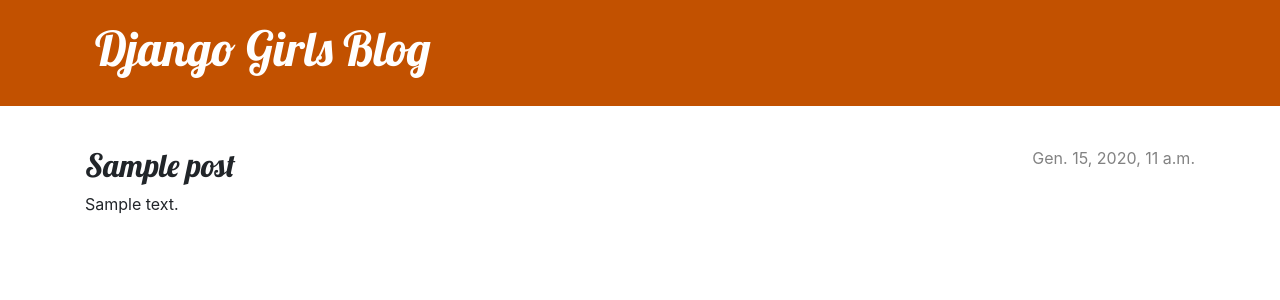
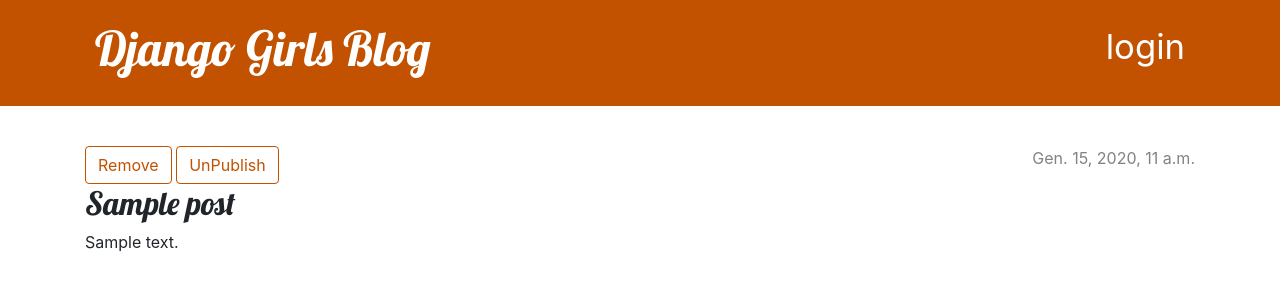
Before and after one commit to DavidGerva/djangotest, a Django app: page /post/1/ in a window 1280 px wide. Shown: the top 300 px of the page. Run offline with Django 3.2, Linux system fonts and the light colour scheme; tables that the repository leaves empty hold one stand-in row (values such as "Sample post").

Commit message:
Add some functions: remove, unpublish

```diff
--- a/blog/models.py
+++ b/blog/models.py
@@ -14,5 +14,9 @@
         self.published_date = timezone.now()
         self.save()
 
+    def unpublish(self):
+        self.published_date = None
+        self.save()
+
     def __str__(self):
         return self.title
--- a/blog/templates/blog/base.html
+++ b/blog/templates/blog/base.html
@@ -14,6 +14,12 @@
                 <a href="{% url 'post_new' %}" class="top-menu">
                     {% include './icons/file-earmark-plus.svg' %}
                 </a>
+                <a href="{% url 'post_draft_list' %}" class="top-menu"><span class="glyphicon glyphicon-edit"></span></a>
+                <p class="top-menu">Hello {{ user.username }}
+                    <small>(<a href="{% url 'logout' %}">Log out</a>)</small>
+                </p>
+            {% else %}
+                <a href="{% url 'login' %}" class="top-menu"><span class="glyphicon glyphicon-lock"></span>login</a>
             {% endif %}
               <h1><a href="/">Django Girls Blog</a></h1>
           </div>
--- a/blog/templates/blog/post_detail.html
+++ b/blog/templates/blog/post_detail.html
@@ -9,10 +9,14 @@
                 </a>
             {% endif %}
         </aside>
+        <a class="btn btn-default" href="{% url 'post_remove' pk=post.pk %}">Remove</a>
         {% if post.published_date %}
             <time class="date">
                 {{ post.published_date }}
             </time>
+            <a class="btn btn-default" href="{% url 'post_unpublish' pk=post.pk %}">UnPublish</a>
+        {% else %}
+            <a class="btn btn-default" href="{% url 'post_publish' pk=post.pk %}">Publish</a>
         {% endif %}
         <h2>{{ post.title }}</h2>
         <p>{{ post.text|linebreaksbr }}</p>
--- a/blog/urls.py
+++ b/blog/urls.py
@@ -6,5 +6,10 @@
     path('', views.post_list, name='post_list'),
     path('post/<int:pk>/', views.post_detail, name='post_detail'),
     path('post/new/', views.post_new, name='post_new'),
+    path('drafts/', views.post_draft_list, name='post_draft_list'),
     path('post/<int:pk>/edit/', views.post_edit, name='post_edit'),
+    path('post/<pk>/publish/', views.post_publish, name='post_publish'),
+    path('post/<pk>/unpublish/', views.post_unpublish, name='post_unpublish'),
+    path('post/<pk>/remove/', views.post_remove, name='post_remove'),
+
 ]
--- a/blog/views.py
+++ b/blog/views.py
@@ -2,6 +2,7 @@
 from django.utils import timezone
 from .models import Post
 from .forms import PostForm
+from django.contrib.auth.decorators import login_required
 
 # Create your views here.
 def post_list(request):
@@ -12,19 +13,21 @@
     posts = get_object_or_404(Post, pk=pk)
     return render(request, 'blog/post_detail.html', {'post': posts})
 
+@login_required
 def post_new(request):
     if request.method == "POST":
         form = PostForm(request.POST)
         if form.is_valid():
             post = form.save(commit=False)
             post.author = request.user
-            post.published_date = timezone.now()
+            # post.published_date = timezone.now()
             post.save()
             return redirect('post_detail', pk=post.pk)
     else:
         form = PostForm()
     return render(request, 'blog/post_edit.html', {'form': form})
 
+@login_required
 def post_edit(request, pk):
     post = get_object_or_404(Post, pk=pk)
     if request.method == "POST":
@@ -32,9 +35,32 @@
         if form.is_valid():
             post = form.save(commit=False)
             post.author = request.user
-            post.published_date = timezone.now()
+            # post.published_date = timezone.now()
             post.save()
             return redirect('post_detail', pk=post.pk)
     else:
         form = PostForm(instance=post)
     return render(request, 'blog/post_edit.html', {'form': form})
+
+@login_required
+def post_draft_list(request):
+    posts = Post.objects.filter(published_date__isnull=True).order_by('created_date')
+    return render(request, 'blog/post_draft_list.html', {'posts': posts})
+
+@login_required
+def post_publish(request, pk):
+    post = get_object_or_404(Post, pk=pk)
+    post.publish()
+    return redirect('post_detail', pk=pk)
+
+@login_required
+def post_unpublish(request, pk):
+    post = get_object_or_404(Post, pk=pk)
+    post.unpublish()
+    return redirect('post_detail', pk=pk)
+
+@login_required
+def post_remove(request, pk):
+    post = get_object_or_404(Post, pk=pk)
+    post.delete()
+    return redirect('post_list')
--- a/mysite/settings.py
+++ b/mysite/settings.py
@@ -119,3 +119,5 @@
 
 STATIC_URL = '/static/'
 STATIC_ROOT = os.path.join(BASE_DIR, 'static')
+
+LOGIN_REDIRECT_URL = '/'
--- a/mysite/urls.py
+++ b/mysite/urls.py
@@ -15,8 +15,11 @@
 """
 from django.contrib import admin
 from django.urls import path, include
+from django.contrib.auth import views
 
 urlpatterns = [
     path('admin/', admin.site.urls),
     path('', include('blog.urls')),
+    path('accounts/login/', views.LoginView.as_view(), name='login'),
+    path('accounts/logout/', views.LogoutView.as_view(next_page='/'), name='logout'),
 ]
```
Also changed, not shown: blog/templates/blog/post_draft_list.html (added, +11 -0 lines), blog/templates/registration/login.html (added, +24 -0 lines).
